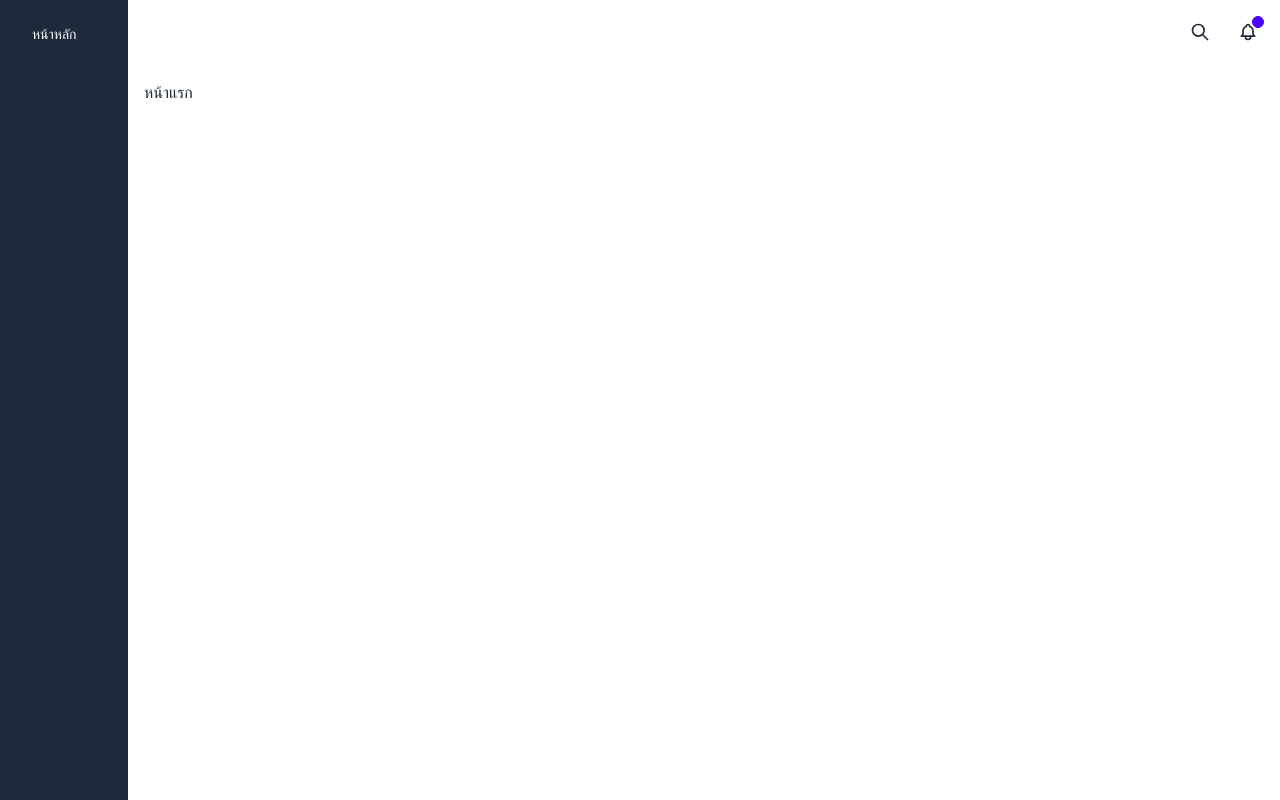
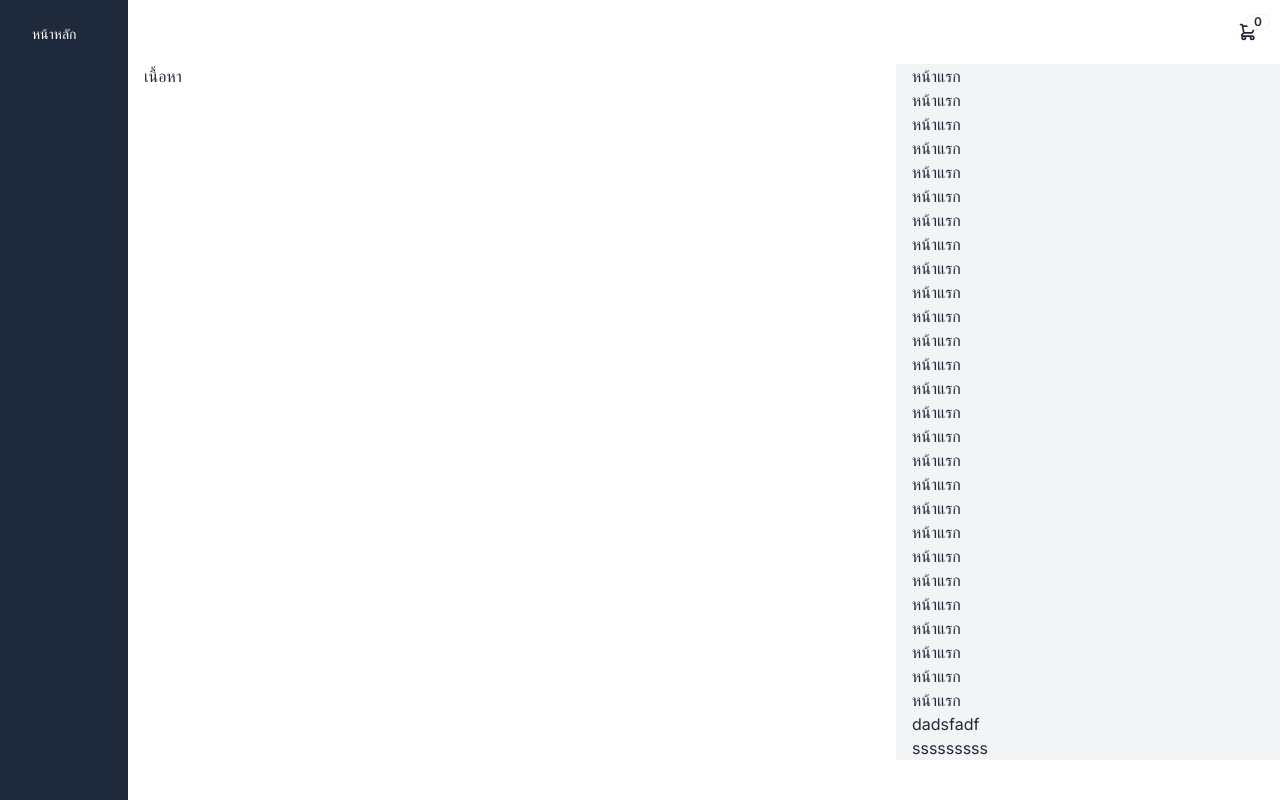
Before and after one commit to lMikadal/POS_Frontend_Nextjs, a Next.js app: page / in a window 1280 px wide. Built offline with nearby package versions, Linux system fonts and the light colour scheme.

Commit message:
finish main layout

```diff
--- a/app/layout.tsx
+++ b/app/layout.tsx
@@ -17,10 +17,10 @@ export default function RootLayout({
   return (
     <html lang="en" data-theme="light">
       <body className={inter.className}>
+        <div className="max-h-screen overflow-y-hidden">
           <div className="drawer lg:drawer-open">
             <input id="my-drawer" type="checkbox" className="drawer-toggle" />
             <div className="drawer-content">
-            {/* Page content here */}
               <div className="navbar bg-base-100">
                 <div className="navbar-start ">
                   <label
@@ -44,23 +44,11 @@ export default function RootLayout({
                   </label>
                 </div>
                 <div className="navbar-end">
-                <button className="btn btn-ghost btn-circle">
-                  <svg
-                    xmlns="http://www.w3.org/2000/svg"
-                    className="h-5 w-5"
-                    fill="none"
-                    viewBox="0 0 24 24"
-                    stroke="currentColor"
+                  <div
+                    tabIndex={0}
+                    role="button"
+                    className="btn btn-ghost btn-circle"
                   >
-                    <path
-                      strokeLinecap="round"
-                      strokeLinejoin="round"
-                      strokeWidth="2"
-                      d="M21 21l-6-6m2-5a7 7 0 11-14 0 7 7 0 0114 0z"
-                    />
-                  </svg>
-                </button>
-                <button className="btn btn-ghost btn-circle">
                     <div className="indicator">
                       <svg
                         xmlns="http://www.w3.org/2000/svg"
@@ -73,15 +61,15 @@ export default function RootLayout({
                           strokeLinecap="round"
                           strokeLinejoin="round"
                           strokeWidth="2"
-                        d="M15 17h5l-1.405-1.405A2.032 2.032 0 0118 14.158V11a6.002 6.002 0 00-4-5.659V5a2 2 0 10-4 0v.341C7.67 6.165 6 8.388 6 11v3.159c0 .538-.214 1.055-.595 1.436L4 17h5m6 0v1a3 3 0 11-6 0v-1m6 0H9"
+                          d="M3 3h2l.4 2M7 13h10l4-8H5.4M7 13L5.4 5M7 13l-2.293 2.293c-.63.63-.184 1.707.707 1.707H17m0 0a2 2 0 100 4 2 2 0 000-4zm-8 2a2 2 0 11-4 0 2 2 0 014 0z"
                         />
                       </svg>
-                    <span className="badge badge-xs badge-primary indicator-item"></span>
-                  </div>
-                </button>
+                      <span className="badge badge-sm indicator-item">0</span>
                     </div>
                   </div>
-            <div className="p-4">{children}</div>
+                </div>
+              </div>
+              <div>{children}</div>
             </div>
             <div className="drawer-side">
               <label
@@ -97,6 +85,7 @@ export default function RootLayout({
               </ul>
             </div>
           </div>
+        </div>
       </body>
     </html>
   );
--- a/app/page.tsx
+++ b/app/page.tsx
@@ -1,7 +1,46 @@
 export default function Home() {
   return (
     <>
-      <h1>หน้าแรก</h1>
+      <div className="grid md:grid-cols-3 max-h-screen">
+        <div className="md:col-span-2">
+          <div className="px-4">
+            <h1>เนื้อหา</h1>
+          </div>
+        </div>
+        <div className="bg-gray-100 hidden md:block overscroll-contain">
+          <div className="px-4">
+            <h1>หน้าแรก</h1>
+            <h1>หน้าแรก</h1>
+            <h1>หน้าแรก</h1>
+            <h1>หน้าแรก</h1>
+            <h1>หน้าแรก</h1>
+            <h1>หน้าแรก</h1>
+            <h1>หน้าแรก</h1>
+            <h1>หน้าแรก</h1>
+            <h1>หน้าแรก</h1>
+            <h1>หน้าแรก</h1>
+            <h1>หน้าแรก</h1>
+            <h1>หน้าแรก</h1>
+            <h1>หน้าแรก</h1>
+            <h1>หน้าแรก</h1>
+            <h1>หน้าแรก</h1>
+            <h1>หน้าแรก</h1>
+            <h1>หน้าแรก</h1>
+            <h1>หน้าแรก</h1>
+            <h1>หน้าแรก</h1>
+            <h1>หน้าแรก</h1>
+            <h1>หน้าแรก</h1>
+            <h1>หน้าแรก</h1>
+            <h1>หน้าแรก</h1>
+            <h1>หน้าแรก</h1>
+            <h1>หน้าแรก</h1>
+            <h1>หน้าแรก</h1>
+            <h1>หน้าแรก</h1>
+            <h1>dadsfadf</h1>
+            <h1>sssssssss</h1>
+          </div>
+        </div>
+      </div>
     </>
   );
 }
```
Lines whose indentation alone changed are shown as unchanged.
